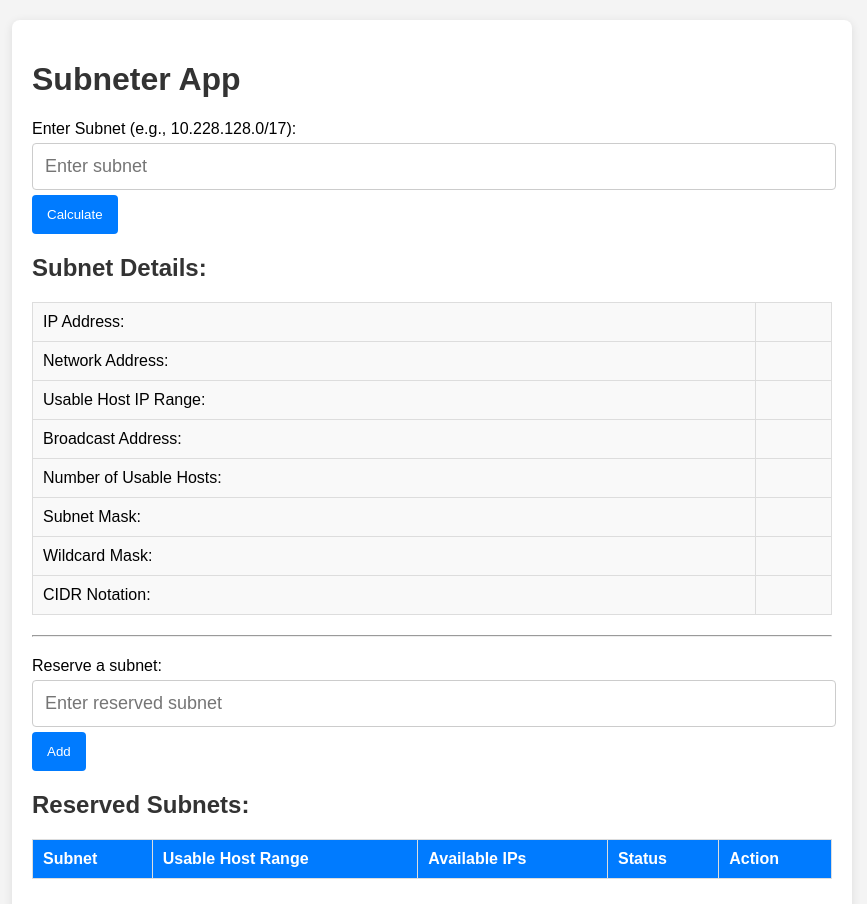
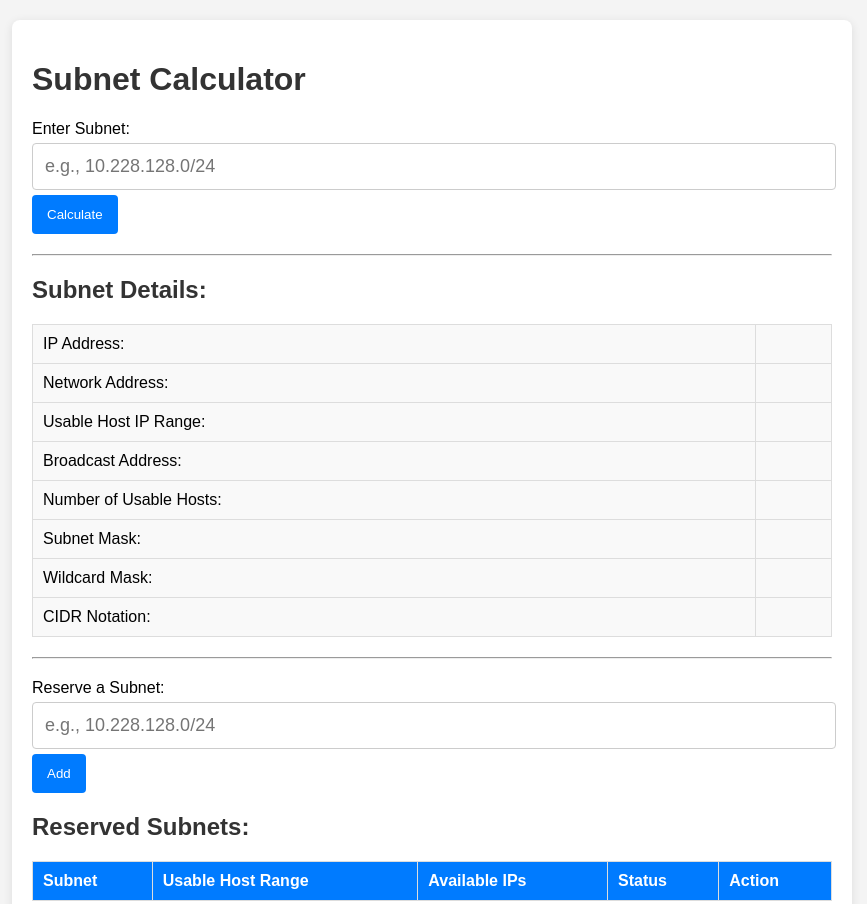
Before and after one commit to subneter/subneter, a plain HTML site: page index.html in a window 1280 px wide. Shown: the top 904 px of the page, without its empty margins (208-1075 px from the left). Drawn offline with Linux system fonts and the light colour scheme; a script that the page names is missing.

Commit message:
Update index.html

```diff
--- a/index.html
+++ b/index.html
@@ -3,21 +3,24 @@
 <head>
     <meta charset="UTF-8">
     <meta name="viewport" content="width=device-width, initial-scale=1.0">
+    <title>Subnet Calculator</title>
     <link rel="stylesheet" href="styles.css">
-    <title>Subnetter App</title>
 </head>
 <body>
     <div class="container">
-        <h1>Subneter App</h1>
+        <h1>Subnet Calculator</h1>
 
         <div class="form-section">
-            <label for="subnetInput">Enter Subnet (e.g., 10.228.128.0/17):</label>
-            <input type="text" id="subnetInput" placeholder="Enter subnet">
+            <label for="subnetInput">Enter Subnet:</label>
+            <input type="text" id="subnetInput" placeholder="e.g., 10.228.128.0/24">
             <button id="calculateButton">Calculate</button>
         </div>
 
+        <hr>
+
         <h2>Subnet Details:</h2>
         <table class="details-table">
+            <tbody>
                 <tr>
                     <td>IP Address:</td>
                     <td id="ipAddress"></td>
@@ -50,13 +53,14 @@
                     <td>CIDR Notation:</td>
                     <td id="cidrNotation"></td>
                 </tr>
+            </tbody>
         </table>
 
         <hr>
 
         <div class="form-section">
-            <label for="reservedSubnetInput">Reserve a subnet:</label>
-            <input type="text" id="reservedSubnetInput" placeholder="Enter reserved subnet">
+            <label for="reservedSubnetInput">Reserve a Subnet:</label>
+            <input type="text" id="reservedSubnetInput" placeholder="e.g., 10.228.128.0/24">
             <button id="addReservedButton">Add</button>
         </div>
 
```
Lines whose indentation alone changed are shown as unchanged.
